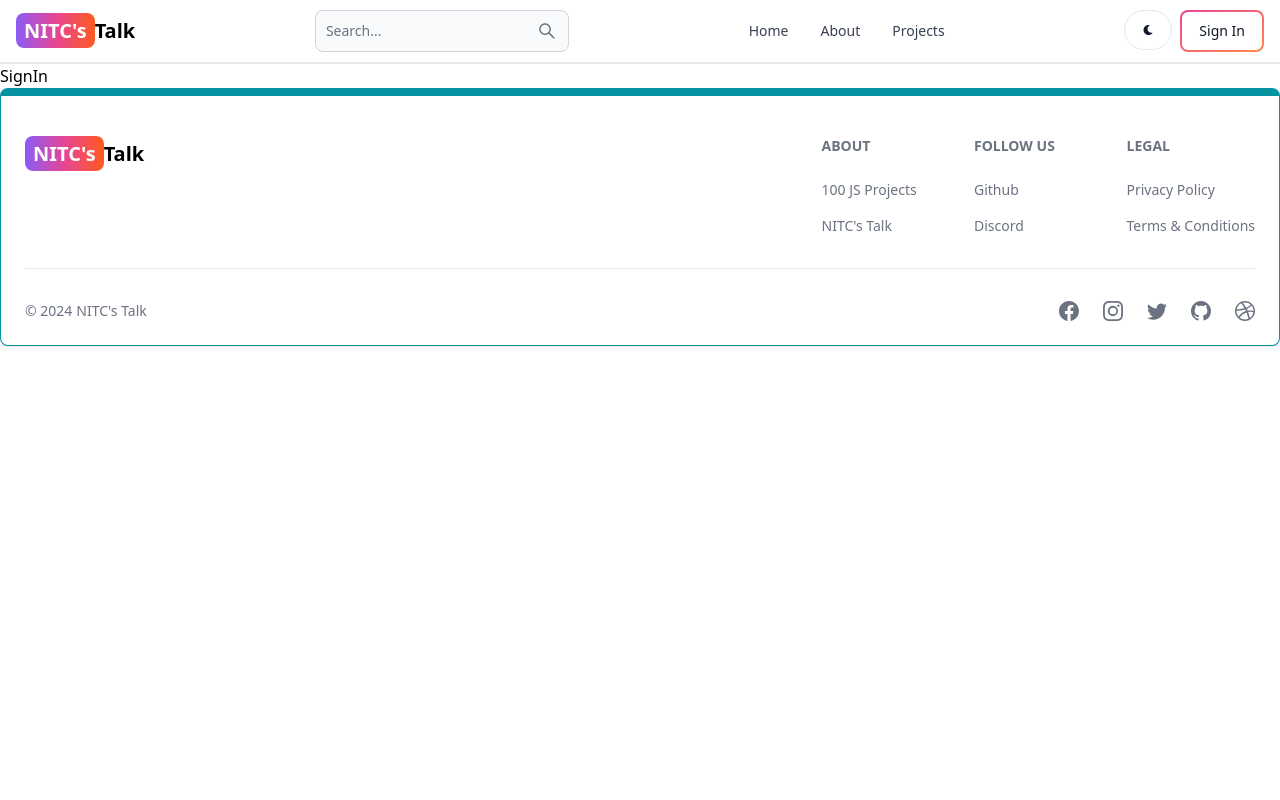
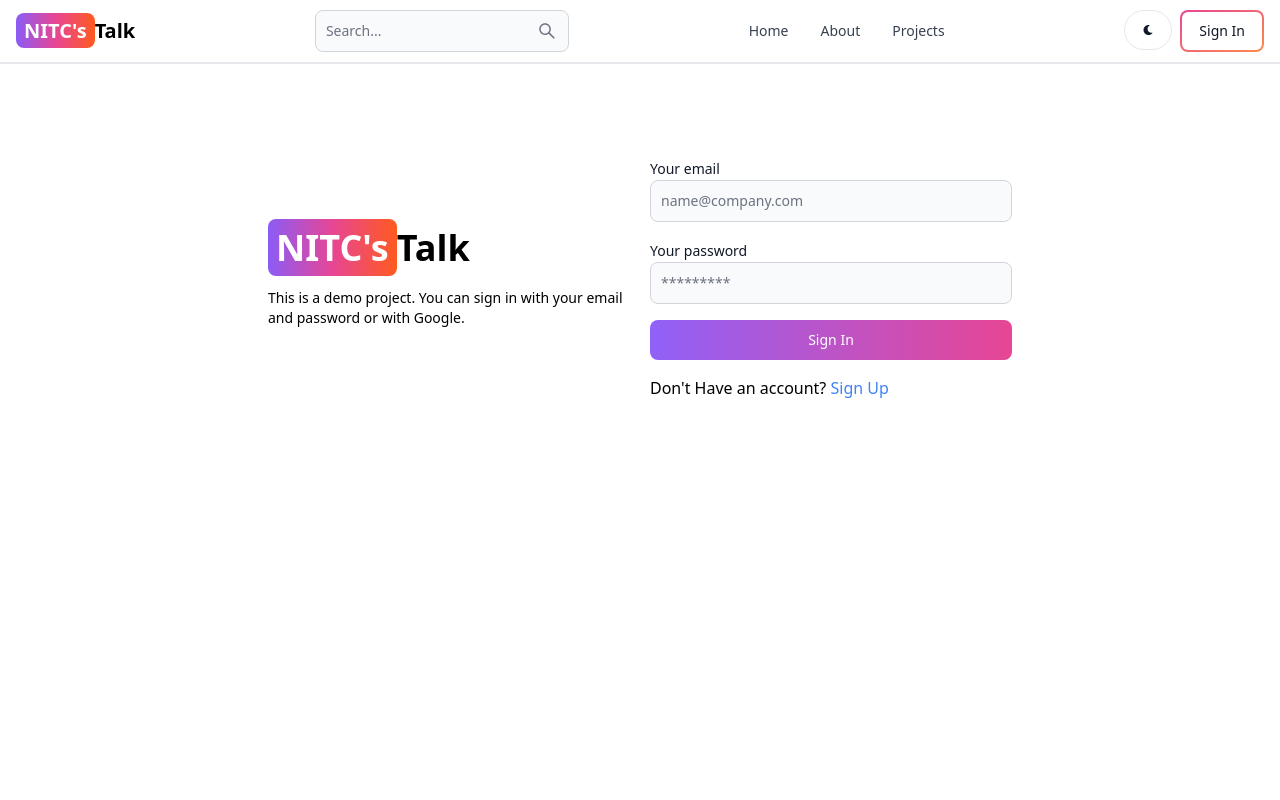
Before and after one commit to kkoushik5669/NITCBLOGapp, a React (Vite) app in the folder client/: page /sign-in in a window 1280 px wide. Shown: the top 800 px of the page. Built offline with nearby package versions, Linux system fonts and the light colour scheme.

Commit message:
complete signin page functionality

```diff
--- a/client/src/pages/SignIn.jsx
+++ b/client/src/pages/SignIn.jsx
@@ -1,7 +1,98 @@
-export default function SignIn(){
+import { Alert,Spinner, Button, Label,TextInput } from 'flowbite-react';
+import { useState } from 'react';
+import { Link ,useNavigate} from 'react-router-dom';
+
+export default function SignUp() {
+  const [formData, setFormData] = useState({});
+  const [errorMessage,setErrorMessage]=useState(null);
+  const [loading,setLoading]=useState(false);
+const navigate=useNavigate();
+  const handleChange = (e) => {
+    setFormData({ ...formData, [e.target.id]: e.target.value.trim() });
+  };
+  const handleSubmit = async (e) => {
+    e.preventDefault();
+    if(!formData.password || !formData.email){
+        setErrorMessage('Please fill out all fields');
+    }
+    try {
+        setLoading(true);
+
+      const res = await fetch('/api/auth/signin', {
+        method: 'POST',
+        headers: { 'Content-Type': 'application/json' },
+        body: JSON.stringify(formData),
+      });
+      const data = await res.json();
+      if(data.success===false){
+        setErrorMessage(data.message);
+      }
+      setLoading(false);
+      if(res.ok){
+        navigate('/');
+      }
+    } catch (error) {
+        setErrorMessage(error.message);
+        setLoading(false);
+    }
+  };
     return (
-        <h1>
-            SignIn
-        </h1>
+        <div className="min-h-screen mt-20">
+            <div className='flex p-3 max-w-3xl mx-auto flex-col md:flex-row md:items-center gap-5'>
+            <div className="flex-1">
+            <Link to="/" className='whitespace-nowrap font-bold dark:text-white text-4xl'>
+                <span className='px-2 py-1 bg-gradient-to-r from-violet-500 via-pink-500 to-orange-500 rounded-lg text-white'>NITC's</span>
+                Talk
+            </Link>
+            <p className='text-sm mt-5'>
+                This is a demo project. You can sign in with your email and
+                password
+                or with Google.
+            </p>
+            </div>
+            <div className="flex-1">
+                <form className='flex flex-col gap-4' onSubmit={handleSubmit}>
+                    <div className="">
+                        <Label value="Your email"/>
+                            <TextInput type="email" placeholder='name@company.com' id='email' onChange={handleChange}/>
+
+                    </div>
+                    <div className="">
+                        <Label value="Your password"/>
+                            <TextInput type="password" placeholder='*********' id='password' onChange={handleChange}/>
+
+                    </div>
+                    <Button gradientDuoTone='purpleToPink' type='submit' disabled={loading}>
+                       {
+                        loading ? (
+                            <>
+                            <Spinner size='sm'/>
+                            <span className='pl-3'>Loading...</span>
+                            </>
+                        ):(
+                            'Sign In'
+                        )
+                       }
+                    </Button>
+                    <div>
+                        <span>Don't Have an account? </span>
+                          <Link to='/sign-up' className='text-blue-500'>
+                            Sign Up
+                          </Link>
+                    </div>
+                    {
+                        errorMessage && (
+                            <Alert className='mt-5' color='failure'>
+                                {errorMessage}
+                            </Alert>
+                        )
+                    }
+                </form>
+
+            </div>
+
+            </div>
+
+        </div>
     )
 }
```
